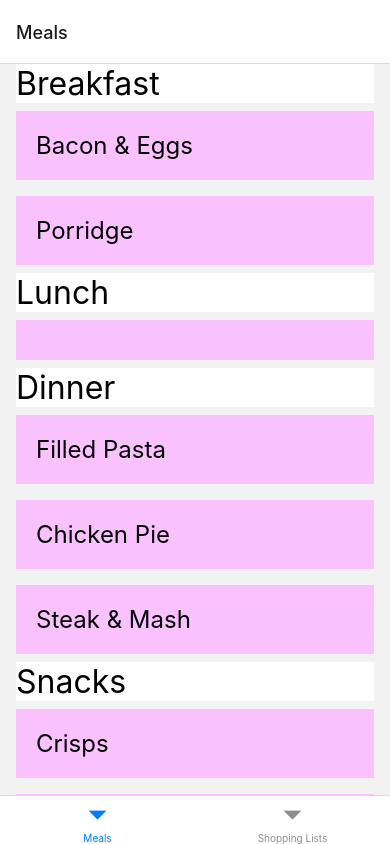
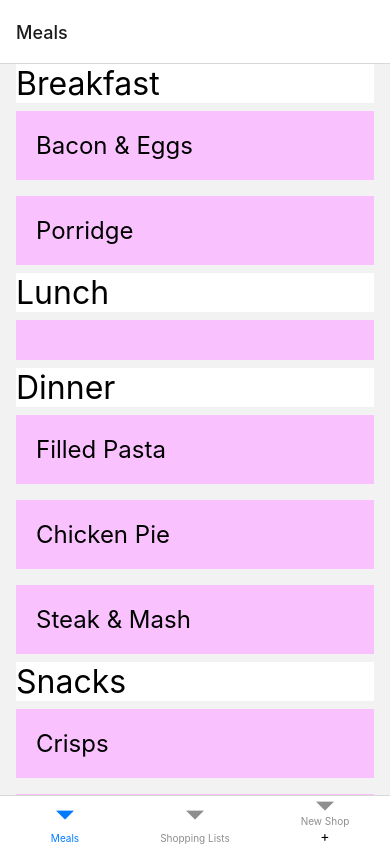
Before and after one commit to ralphsaunders/meal-deck, a React Native app: screen / in a window 390 px wide. Built offline with nearby package versions, Linux system fonts and the light colour scheme.

Commit message:
Stub out "New Shop" screen

```diff
--- a/App.jsx
+++ b/App.jsx
@@ -1,5 +1,5 @@
-import * as React from "react";
-
+import React, { useState } from "react";
+import { TouchableOpacity, Text, Modal, View, StyleSheet } from "react-native";
 import { createBottomTabNavigator } from "@react-navigation/bottom-tabs";
 import { createNativeStackNavigator } from "@react-navigation/native-stack";
 import { NavigationContainer } from "@react-navigation/native";
@@ -7,6 +7,7 @@ import { MealsScreen } from "./app/components/MealsScreen";
 import { MealDetailScreen } from "./app/components/MealDetailScreen";
 import { ShoppingListsScreen } from "./app/components/ShoppingListsScreen";
 import { ShoppingListDetailScreen } from "./app/components/ShoppingListDetailScreen";
+import { NewShopScreen } from "./app/components/NewShopScreen";
 
 const Tab = createBottomTabNavigator();
 const Stack = createNativeStackNavigator();
@@ -33,12 +34,29 @@ const ShoppingListsStack = () => {
     );
 };
 
+const CustomTabBarButton = ({ children, onPress }) => (
+    <TouchableOpacity onPress={onPress} style={{ flex: 1 }}>
+        {children}
+        <Text style={{ textAlign: "center" }}>+</Text>
+    </TouchableOpacity>
+);
+
 /**
  * Root App component
  * @returns {string} App component tree
  */
 export default function App() {
+    const [newShopModalVisible, setNewShopModalVisible] = useState(false);
+
+    const handleNewShopPress = () => {
+        setNewShopModalVisible(true);
+    };
+    const handleModalClose = () => {
+        setNewShopModalVisible(false);
+    };
+
     return (
+        <View style={styles.container}>
             <NavigationContainer>
                 <Tab.Navigator
                     initialRouteName="MealsTab"
@@ -60,7 +78,77 @@ export default function App() {
                             tabBarLabel: "Shopping Lists",
                         }}
                     />
+                    <Tab.Screen
+                        name="New Shop"
+                        component={NewShopScreen}
+                        options={{
+                            tabBarButton: (props) => (
+                                <CustomTabBarButton
+                                    {...props}
+                                    onPress={handleNewShopPress}
+                                />
+                            ),
+                        }}
+                    />
                 </Tab.Navigator>
+                <Modal
+                    visible={newShopModalVisible}
+                    animationType="slide"
+                    presentationStyle="pageSheet"
+                >
+                    <View style={styles.modalContainer}>
+                        <View style={styles.modalContent}>
+                            <TouchableOpacity
+                                onPress={handleModalClose}
+                                style={styles.modalCloseButton}
+                            >
+                                <Text style={styles.modalCloseButtonText}>
+                                    Close
+                                </Text>
+                            </TouchableOpacity>
+                            <Text style={styles.modalTitle}>New Shop</Text>
+                            <Text>Modal content goes here</Text>
+                        </View>
+                    </View>
+                </Modal>
             </NavigationContainer>
+        </View>
     );
 }
+
+const styles = StyleSheet.create({
+    container: {
+        flex: 1,
+    },
+    tabBarButton: {
+        flex: 1,
+        justifyContent: "center",
+        alignItems: "center",
+    },
+    tabBarButtonText: {
+        fontSize: 24,
+    },
+    modalContent: {
+        backgroundColor: "white",
+        borderTopLeftRadius: 10,
+        borderTopRightRadius: 10,
+        paddingTop: 20,
+        paddingHorizontal: 20,
+        paddingBottom: 40,
+    },
+    modalTitle: {
+        fontSize: 20,
+        fontWeight: "bold",
+        marginBottom: 10,
+    },
+    modalCloseButton: {
+        alignSelf: "flex-start",
+        paddingVertical: 8,
+        paddingHorizontal: 0,
+        marginBottom: 10,
+    },
+    modalCloseButtonText: {
+        fontSize: 16,
+        color: "#007AFF", // iOS blue color
+    },
+});
--- /dev/null
+++ b/app/components/NewShopScreen.jsx
@@ -0,0 +1,10 @@
+import * as React from "react";
+import { Text, View } from "react-native";
+
+export function NewShopScreen() {
+    return (
+        <View>
+            <Text>New Shop Screen</Text>
+        </View>
+    );
+}
```
Lines whose indentation alone changed are shown as unchanged.
